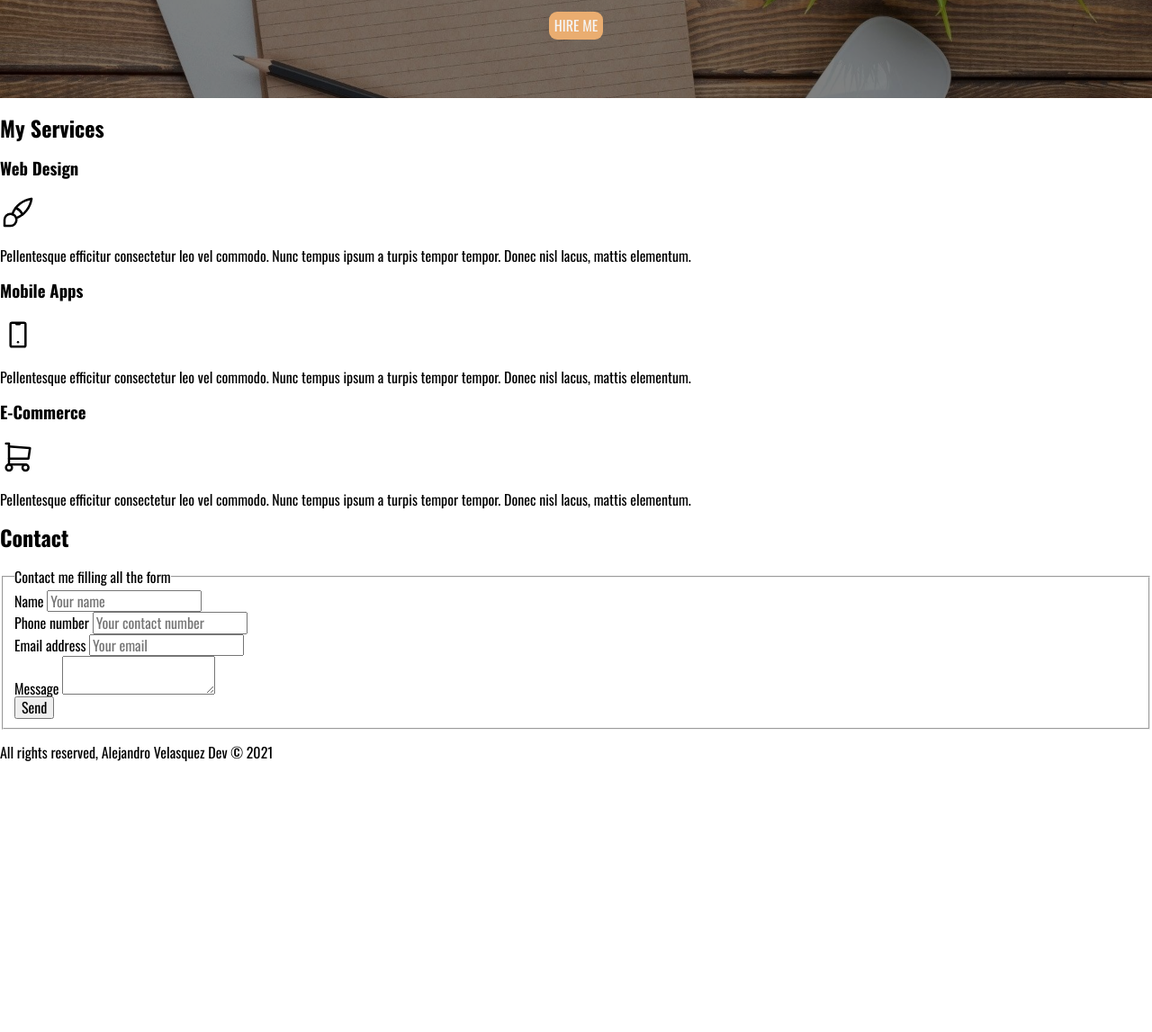
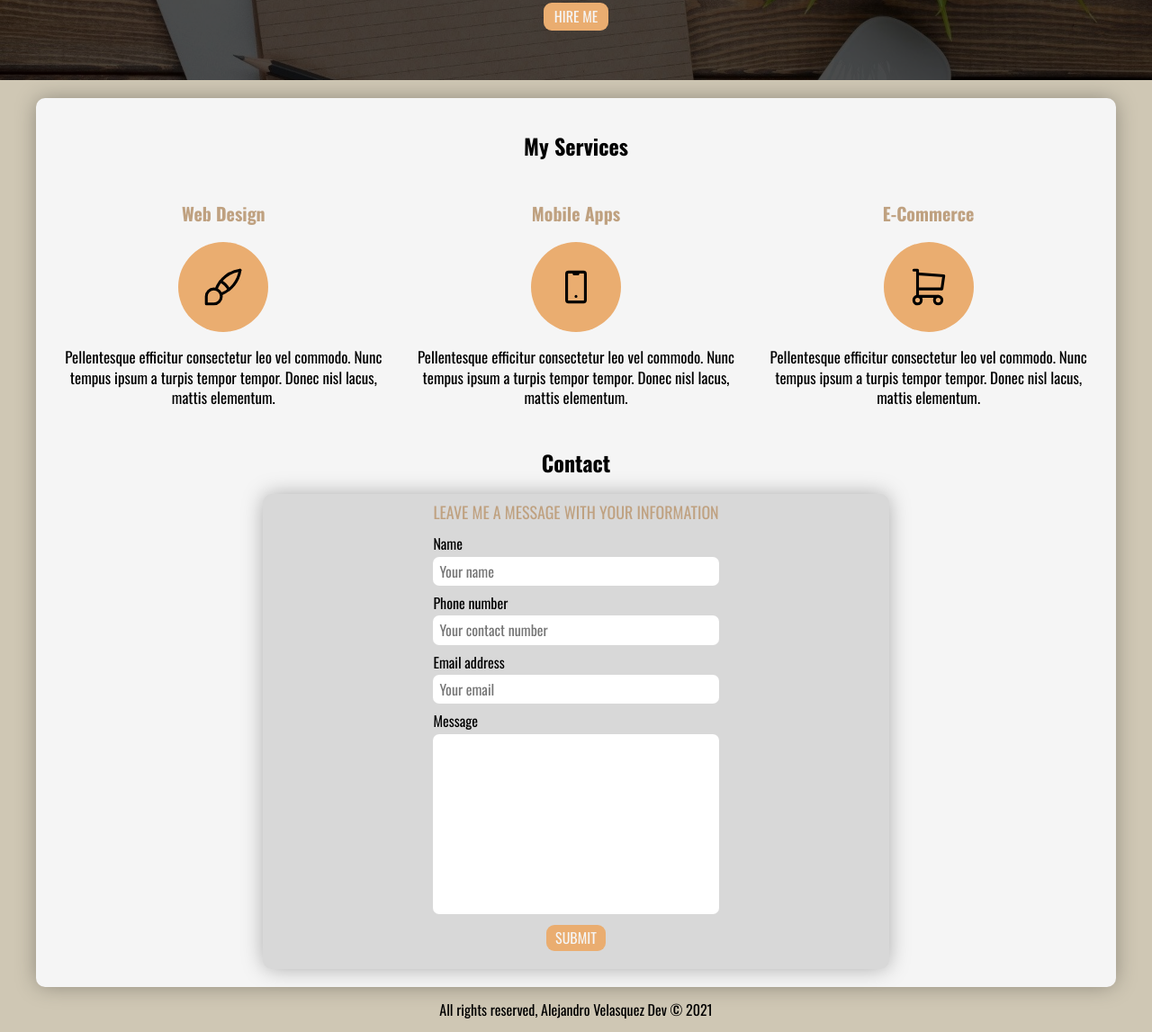
Before and after one commit to VelzckC0D3/firstProject, a plain HTML site: page index.html in a window 1280 px wide. Shown: the part 379-1526 px from the top of the page at 90% size. Before the commit the page ends 1240 px from the top, so only its background shows below. Drawn offline with nearby package versions, Linux system fonts and the light colour scheme.

Commit message:
First project finish

```diff
--- a/css/style.css
+++ b/css/style.css
@@ -9,6 +9,8 @@
 html {
     font-size: 62.5%;
     box-sizing: border-box;
+    scroll-snap-type: y mandatory;
+    scroll-behavior: smooth;
 }
 
 *, *:before, *:after {
@@ -18,6 +20,19 @@ html {
 body {
     font-size: 16px;
     font-family: 'Oswald', sans-serif;
+    background-image: linear-gradient(to top, #cfc7b4 85%, #ffffff);
+}
+
+main {
+    padding: 2rem;
+}
+
+main h2 {
+    text-align: center;
+}
+
+footer {
+    text-align: center;
 }
 
 .tittle {
@@ -26,8 +41,8 @@ body {
     font-weight: bold;
 }
 
-.cont .cont-hero span {
-    font-size: 2rem;
+.nav-bg {
+    background-color: var(--beige);
 }
 
 .pNavigation {
@@ -37,21 +52,6 @@ body {
     align-items: center;
 }
 
-@media (min-width: 480px) {
-    .pNavigation {
-        flex-direction: row;
-    }
-}
-
-.nav-bg {
-    background-color: var(--beige);
-}
-
-.cont {
-    max-width: 120rem;
-    margin: 0 auto;
-}
-
 .pNavigation a {
     font-size: 2rem;
     color: var(--white);
@@ -59,32 +59,38 @@ body {
     padding: 1rem;
 }
 
+@media (max-width: 480px) {
+    .pNavigation a {
+        width: 100%;
+        text-align: center;
+    }
+}
+
 .pNavigation a:hover {
     background-color: var(--lightOrange);
     color: var(--darkBrown);
-    -webkit-transition: background-color 200ms linear, color 200ms;
-    -ms-transition: background-color 200ms linear, color 200ms;
+    text-align: center;
     transition: background-color 200ms linear, color 200ms;
-
 }
 
+@media (min-width: 480px) {
+    .pNavigation {
+        flex-direction: row;
+    }
+}
 
 .hero {
     background-image: url(../imgs/desk.jpg);
     background-repeat: no-repeat;
     background-size: cover;
-    height: 35rem;
+    height: 33rem;
     position: relative;
-}
-
-.hero .cont-hero .tittle {
-    color: var(--white);
-    text-shadow: -4px 2px 12px #00000049;
+    margin-bottom: 2rem;
 }
 
 .cont-hero {
     position: absolute;
-    background-color: rgba(0, 0, 0, 0.5);
+    background-color: rgba(0, 0, 0, 0.7);
     height: 100%;
     width: 100%;
     display: flex;
@@ -93,6 +99,11 @@ body {
     justify-content: center;
     text-align: center;
     padding: 1px;
+}
+
+.hero .cont-hero .tittle {
+    color: var(--white);
+    text-shadow: -4px 2px 12px #00000049;
 }
 
 .cont-hero h2,
@@ -104,17 +115,161 @@ body {
     text-decoration: none;
     background-color: var(--lightOrange);
     border-radius: 9px;
-    padding: 6px;
+    padding: 6px  12px;
     color: whitesmoke;
     font-size: 16px;
-    -webkit-transition: color 300ms linear, padding 500ms, font-size 500ms;
-    -ms-transition: color 300ms linear, padding 500ms, font-size 500ms;
+    text-transform: uppercase;
     transition: color 300ms linear, padding 500ms, font-size 500ms;
+    width: 70%;
 }
 
 .cont-hero a:hover {
     color: black;
     padding: 8px 13px;
     font-size: 2rem;
+}
+
+@media (min-width: 480px) {
+    .cont-hero a {
+        width: auto;
+    }
+}
+
+.cont .cont-hero span {
+    font-size: 2rem;
+}
+
+.cont {
+    max-width: 120rem;
+    margin: 0 auto;
+}
+
+.svc {
+
+    display: grid;
+    grid-template-rows: repeat(3, 1fr);
+    gap: 0rem 15px;
+    font-size: 1.7rem;
+}
+
+@media (min-width: 560px) {
+    .svc {
+        grid-template-columns: repeat(3, 1fr);
+        grid-template-rows: repeat(3, 0fr);
+    }
+}
+
+
+.svc h3 {
+    color: var(--beige);
+}
+
+.shadow {
+    background-color: whitesmoke;
+    -webkit-box-shadow: 0px 0px 25px -2px #000000;
+    box-shadow: 0px 0px 25px -2px #00000059;
+    border-radius: 1rem;
 
 }
+
+.icns {
+    background-color: var(--lightOrange);
+    width: 10rem;
+    height: 10rem;
+    border-radius: 50%;
+    display: flex;
+    justify-content: center;
+    align-items: center;
+}
+
+.sbc {
+    padding: 1rem;
+    display: flex;
+    flex-direction: column;
+    align-items: center;
+    text-align: center;
+    transition: background-color 300ms linear, box-shadow 300ms, font-size 300ms, padding 300ms;
+}
+
+.sbc:hover{
+    background-color: rgb(226, 226, 226);
+    -webkit-box-shadow: 0px 0px 25px -2px #000000;
+    box-shadow: 0px 0px 25px -2px #00000059;
+    border-radius: 1rem;
+}
+
+.sbc p {
+    line-height: 1.35;
+}
+
+
+.sbc h3 {}
+
+.frm {
+    background-color: rgb(216, 216, 216);
+    width: 90%;
+    margin: 0 auto;
+    display: flex;
+    justify-content: center;
+    padding: 1rem;
+}
+
+@media (min-width: 560px) {
+    .frm {
+        width: 60%;
+    }
+}
+
+.frm fieldset {
+    border: none;
+}
+
+.frm legend {
+    color: var(--beige);
+    text-transform: uppercase;
+    margin-bottom: 1rem;
+    font-size: 1.8rem;
+
+}
+
+.frm-camps .camp {
+    margin-bottom: 1rem;
+}
+
+.frm-camps .camp label {
+    color: var(--black);
+    margin-bottom: 0.5rem;
+    display: block;
+}
+
+.btn {
+    color: whitesmoke;
+    border-radius: 9px;
+    border-style: none;
+    background-color: var(--lightOrange);
+    padding: 0.5rem 1rem;
+    text-transform: uppercase;
+    transition: color 300ms linear, padding 500ms, font-size 500ms;
+}
+
+.btn:hover {
+    color: black;
+    font-size: 17px;
+    cursor: pointer;
+   }
+
+.ipt {
+    border-radius: 7px;
+    border-style: none;
+    padding: 0.7rem;
+    width: 100%;
+    resize: none;
+}
+
+.camp textarea{
+    height: 20rem;
+}
+
+.snd{
+    text-align: center;
+}
--- a/index.html
+++ b/index.html
@@ -44,97 +44,111 @@
 
                 Medellin, Colombia</p>
 
-            <a href="#">HIRE ME</a>
+            <a href="#">Hire Me</a>
         </div>
     </section>
 
-    <main>
+    <main class="cont shadow">
         <h2>My Services</h2>
 
-        <section>
+        <div class="svc">
+            <section class="sbc">
                 <h3>Web Design</h3>
-            <svg xmlns="http://www.w3.org/2000/svg" class="icon icon-tabler icon-tabler-brush" width="40" height="40"
-                viewBox="0 0 24 24" stroke-width="1.5" stroke="#000000" fill="none" stroke-linecap="round"
-                stroke-linejoin="round">
+                <div class="icns">
+                    <svg xmlns="http://www.w3.org/2000/svg" class="icon icon-tabler icon-tabler-brush" width="50"
+                        height="50" viewBox="0 0 24 24" stroke-width="1.5" stroke="#000000" fill="none"
+                        stroke-linecap="round" stroke-linejoin="round">
                         <path stroke="none" d="M0 0h24v24H0z" fill="none" />
                         <path d="M3 21v-4a4 4 0 1 1 4 4h-4" />
                         <path d="M21 3a16 16 0 0 0 -12.8 10.2" />
                         <path d="M21 3a16 16 0 0 1 -10.2 12.8" />
                         <path d="M10.6 9a9 9 0 0 1 4.4 4.4" />
                     </svg>
+                </div>
                 <p>Pellentesque efficitur consectetur leo vel commodo.
                     Nunc tempus ipsum a turpis tempor tempor. Donec nisl lacus,
                     mattis elementum.</p>
             </section>
 
-        <section>
+            <section class="sbc">
                 <h3>Mobile Apps</h3>
-            <svg xmlns="http://www.w3.org/2000/svg" class="icon icon-tabler icon-tabler-device-mobile" width="40"
-                height="40" viewBox="0 0 24 24" stroke-width="1.5" stroke="#000000" fill="none" stroke-linecap="round"
-                stroke-linejoin="round">
+                <div class="icns">
+                    <svg xmlns="http://www.w3.org/2000/svg" class="icon icon-tabler icon-tabler-device-mobile"
+                        width="50" height="50" viewBox="0 0 24 24" stroke-width="1.5" stroke="#000000" fill="none"
+                        stroke-linecap="round" stroke-linejoin="round">
                         <path stroke="none" d="M0 0h24v24H0z" fill="none" />
                         <rect x="7" y="4" width="10" height="16" rx="1" />
                         <line x1="11" y1="5" x2="13" y2="5" />
                         <line x1="12" y1="17" x2="12" y2="17.01" />
                     </svg>
+                </div>
                 <p>Pellentesque efficitur consectetur leo vel commodo.
                     Nunc tempus ipsum a turpis tempor tempor. Donec nisl lacus,
                     mattis elementum.</p>
             </section>
 
-        <section>
+            <section class="sbc">
                 <h3>E-Commerce</h3>
-            <svg xmlns="http://www.w3.org/2000/svg" class="icon icon-tabler icon-tabler-shopping-cart" width="40"
-                height="40" viewBox="0 0 24 24" stroke-width="1.5" stroke="#000000" fill="none" stroke-linecap="round"
-                stroke-linejoin="round">
+                <div class="icns">
+                    <svg xmlns="http://www.w3.org/2000/svg" class="icon icon-tabler icon-tabler-shopping-cart"
+                        width="50" height="50" viewBox="0 0 24 24" stroke-width="1.5" stroke="#000000" fill="none"
+                        stroke-linecap="round" stroke-linejoin="round">
                         <path stroke="none" d="M0 0h24v24H0z" fill="none" />
                         <circle cx="6" cy="19" r="2" />
                         <circle cx="17" cy="19" r="2" />
                         <path d="M17 17h-11v-14h-2" />
                         <path d="M6 5l14 1l-1 7h-13" />
                     </svg>
+                </div>
                 <p>Pellentesque efficitur consectetur leo vel commodo.
                     Nunc tempus ipsum a turpis tempor tempor. Donec nisl lacus,
                     mattis elementum.</p>
             </section>
+        </div>
 
-    </main>
+
+
 
         <section>
             <h2>Contact</h2>
 
-        <form>
+            <form class="frm shadow">
                 <fieldset>
-                <legend>Contact me filling all the form</legend>
+                    <legend>Leave me a message with your information</legend>
 
-                <div>
+                    <div class="frm-camps">
+                        <div class="camp">
                             <label>Name</label>
-                    <input type="text" placeholder="Your name">
+                            <input class="ipt" type= "text" placeholder="Your name">
                         </div>
 
-                <div>
+                        <div class="camp">
                             <label>Phone number</label>
-                    <input type="tel" placeholder="Your contact number">
+                            <input class="ipt" type= "tel" placeholder="Your contact number">
                         </div>
 
-                <div>
+                        <div class="camp">
                             <label>Email address</label>
-                    <input type="email" placeholder="Your email">
+                            <input class="ipt" type= "email" placeholder="Your email">
                         </div>
 
-                <div>
+                        <div class="camp">
                             <label>Message</label>
-                    <textarea></textarea>
+                            <textarea class="ipt"></textarea>
                         </div>
 
-                <div>
-                    <input type="submit" value="Send">
+                    </div>
+
+                    <div class="snd">
+                        <input class="btn" type="submit" value="Submit">
                     </div>
 
 
                 </fieldset>
             </form>
         </section>
+    </main>
+
 
     <footer>
         <p>All rights reserved, Alejandro Velasquez Dev © 2021 </p>
```
Lines whose indentation alone changed are shown as unchanged.
